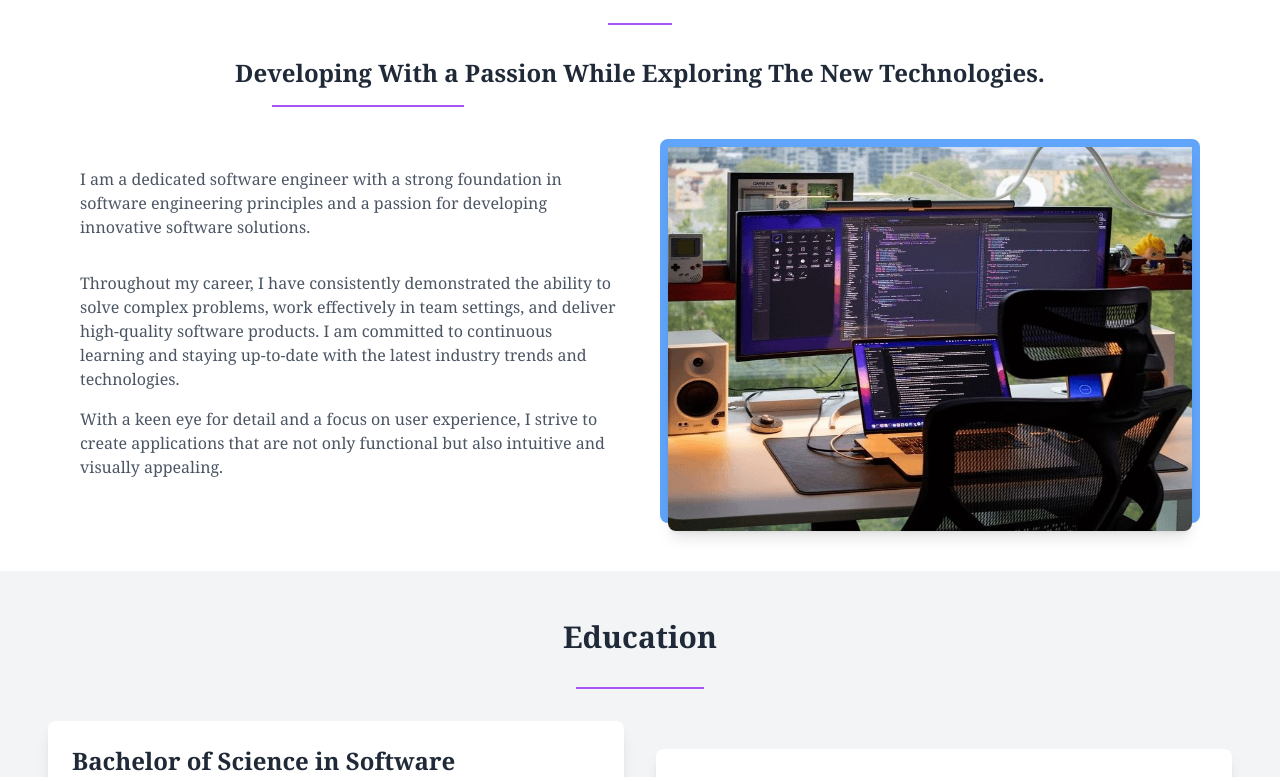
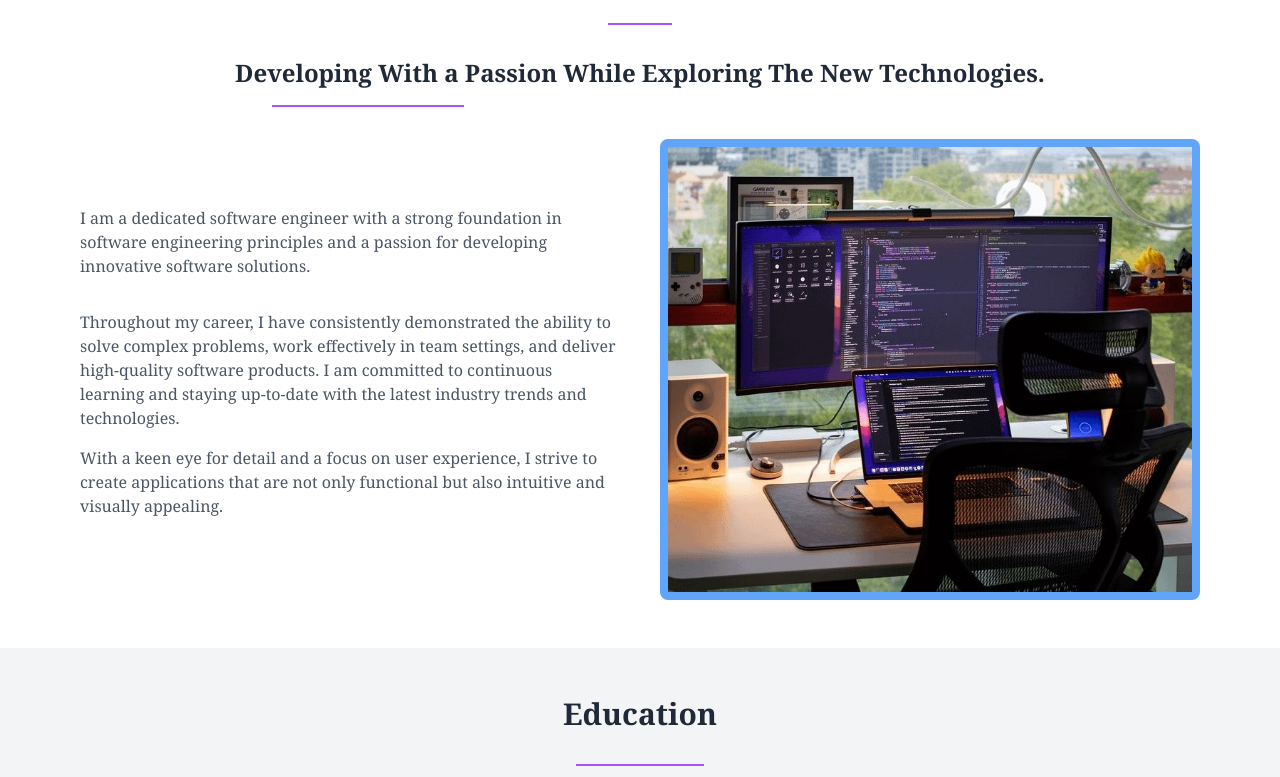
Before and after one commit to Elisha-Kiplangat/Portfolio-Website, a React (Vite) app: page / in a window 1280 px wide. Shown: the part 721-1498 px from the top of the page. Built offline with nearby package versions, Linux system fonts and the light colour scheme.

Commit message:
about update

```diff
--- a/src/components/About.tsx
+++ b/src/components/About.tsx
@@ -41,12 +41,13 @@ const About = () => {
                   <p key={id} className="text-gray-600 mb-4">{para}</p>
                 ))}
               </div>
-              <div className="w-3/5 md:w-1/2 h-96 mb-8 md:mb-0 border-8 rounded-lg border-blue-400">
+              <div className="w-3/5 md:w-1/2 aspect-w-4 aspect-h-3 mb-8 md:mb-0 border-8 rounded-lg border-blue-400 overflow-hidden">
                 <img
                   src={detail.image}
                   alt="Profile"
-                  className="w-full h-96 float-right rounded-b-lg shadow-lg"
-                />
+                  className="w-full h-full object-cover shadow-lg"
+              />
+
               </div>
             </div>
           </div>
```
